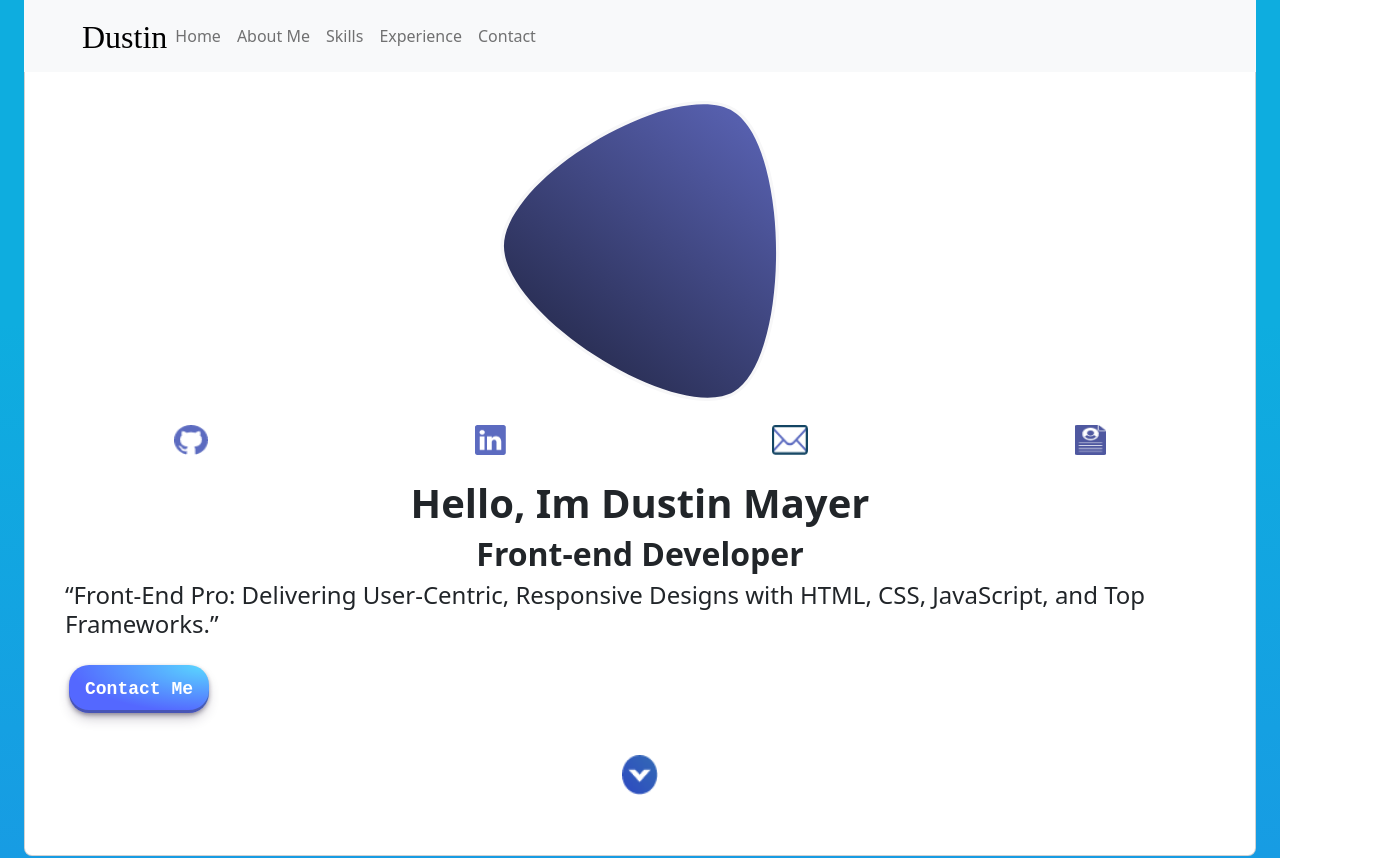
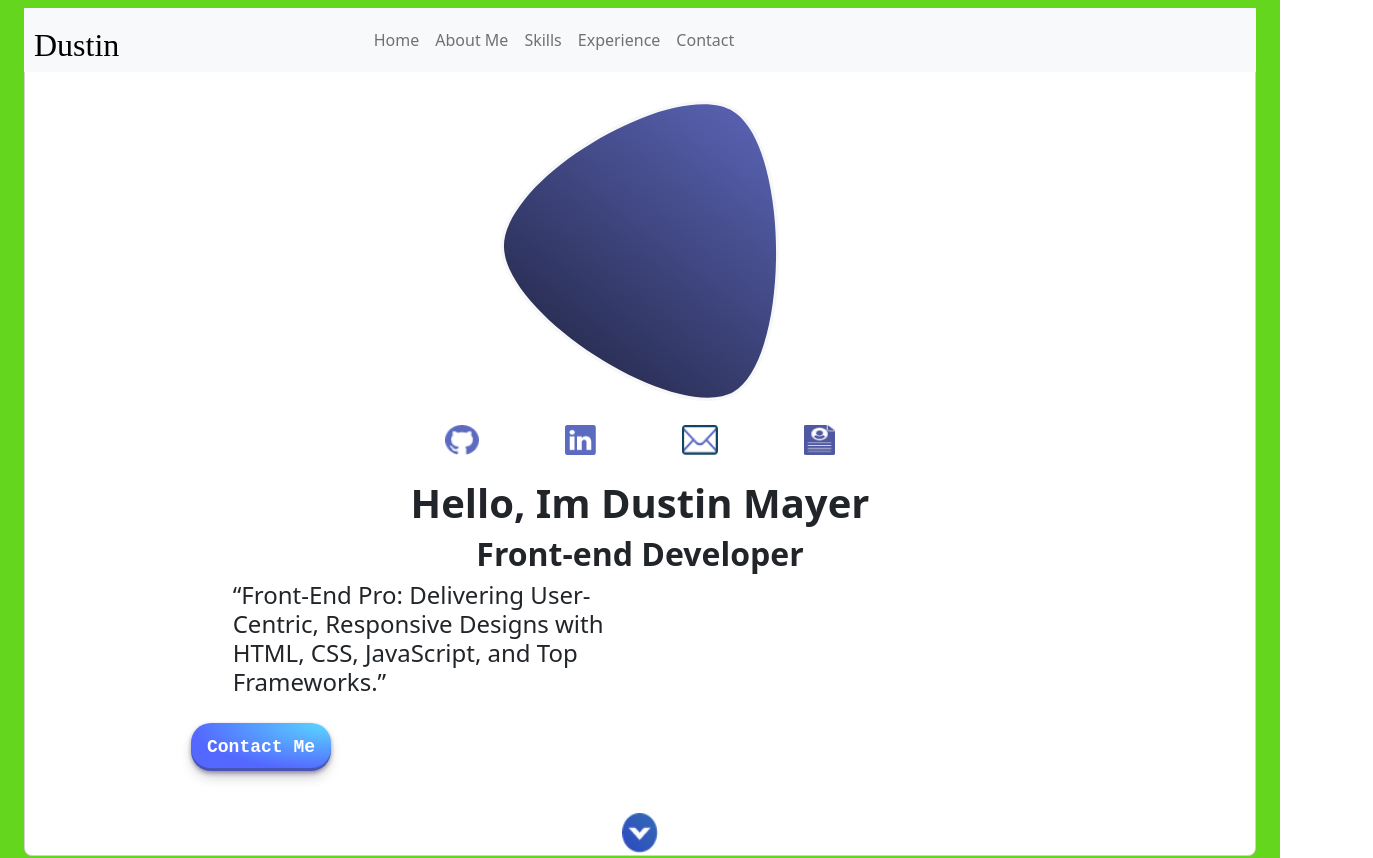
Before and after one commit to maye0085/portfolio, a React (Create React App) app: page / in a window 1280 px wide. Shown: the top 858 px of the page, 1373 px wide, since content can reach past the window. Built offline with nearby package versions, Linux system fonts and the light colour scheme.

Commit message:
css changes

```diff
--- a/src/App.css
+++ b/src/App.css
@@ -1,18 +1,33 @@
+/* Extra small devices (portrait phones, less than 576px) */
+/* No media query since this is the default in Bootstrap */
 
-.webBackground{
-  background: rgb(83,45,253);
-  background: linear-gradient(0deg, rgba(83,45,253,1) 6%, rgba(14,173,223,1) 93%);
+.descHome {
+  width: 420px;
+  display: flex;
+  margin-left: 8%;
+}
+
+.webBackground {
+  background: rgb(54,16,227);
+  background: linear-gradient(0deg, rgba(54,16,227,1) 1%, rgba(14,173,223,1) 93%);
   height: 100%;
 }
 
-.introCard{
+.introCard {
   border-radius: 25% !important;
 }
 
-.dustinHeader{
+.descHome {
+width: auto;
+  margin-left: 10%;
+}
+
+.dustinHeader {
   padding-top: 10px;
   font-family: Didot;
   color: black;
+  margin-left: 10px;
+
   /* font-size: 24px; */
 }
 
@@ -25,7 +40,6 @@
   /* height: 500px; */
 }
 
-
 .button-29 {
   align-items: center;
   top: 18px;
@@ -33,15 +47,20 @@
   width: 140px;
   height: 200px;
   appearance: none;
-  background-image: radial-gradient(100% 100% at 100% 0, #5adaff 0, #5468ff 100%);
+  background-image: radial-gradient(
+    100% 100% at 100% 0,
+    #5adaff 0,
+    #5468ff 100%
+  );
   border: 0;
   border-radius: 20px;
-  box-shadow: rgba(45, 35, 66, .4) 0 2px 4px,rgba(45, 35, 66, .3) 0 7px 13px -3px,rgba(58, 65, 111, .5) 0 -3px 0 inset;
+  box-shadow: rgba(45, 35, 66, 0.4) 0 2px 4px,
+    rgba(45, 35, 66, 0.3) 0 7px 13px -3px, rgba(58, 65, 111, 0.5) 0 -3px 0 inset;
   box-sizing: border-box;
   color: white;
   cursor: pointer;
   display: inline-flex;
-  font-family: "Didot",monospace;
+  font-family: "Didot", monospace;
   font-weight: 900;
   height: 48px;
   justify-content: center;
@@ -53,21 +72,23 @@
   position: relative;
   text-align: left;
   text-decoration: none;
-  transition: box-shadow .15s,transform .15s;
+  transition: box-shadow 0.15s, transform 0.15s;
   user-select: none;
   -webkit-user-select: none;
   touch-action: manipulation;
   white-space: nowrap;
-  will-change: box-shadow,transform;
+  will-change: box-shadow, transform;
   font-size: 18px;
 }
 
 .button-29:focus {
-  box-shadow: #3c4fe0 0 0 0 1.5px inset, rgba(45, 35, 66, .4) 0 2px 4px, rgba(45, 35, 66, .3) 0 7px 13px -3px, #3c4fe0 0 -3px 0 inset;
+  box-shadow: #3c4fe0 0 0 0 1.5px inset, rgba(45, 35, 66, 0.4) 0 2px 4px,
+    rgba(45, 35, 66, 0.3) 0 7px 13px -3px, #3c4fe0 0 -3px 0 inset;
 }
 
 .button-29:hover {
-  box-shadow: rgba(45, 35, 66, .4) 0 4px 8px, rgba(45, 35, 66, .3) 0 7px 13px -3px, #3c4fe0 0 -3px 0 inset;
+  box-shadow: rgba(45, 35, 66, 0.4) 0 4px 8px,
+    rgba(45, 35, 66, 0.3) 0 7px 13px -3px, #3c4fe0 0 -3px 0 inset;
   transform: translateY(-2px);
 }
 
@@ -75,3 +96,55 @@
   box-shadow: #3c4fe0 0 3px 7px inset;
   transform: translateY(2px);
 }
+
+/* Small devices (landscape phones, 576px and up) */
+@media (min-width: 576px) {
+  .webBackground {
+    background: rgb(201, 46, 106);
+    height: 100%;
+  }
+
+  .dustinHeader {
+    padding-top: 10px;
+    font-family: Didot;
+    color: black;
+    /* font-size: 24px; */
+    margin: 0;
+    margin-right: 20%;
+    margin-left: 10px;
+  }
+
+
+
+
+
+  .iconRow {
+    width: 500px !important;
+  }
+
+  .descHome {
+    width: 440px;
+    display: flex;
+    margin-left: 16%;
+  }
+
+  .contactButton {
+    margin-left: 20%;
+  }
+}
+
+/* Medium devices (tablets, 768px and up) */
+@media (min-width: 768px) {
+  .webBackground {
+    background: rgb(101, 214, 30);
+    height: 100%;
+  }
+}
+
+/* Large devices (desktops, 992px and up) */
+@media (min-width: 992px) {
+}
+
+/* Extra large devices (large desktops, 1200px and up) */
+@media (min-width: 1200px) {
+}
--- a/src/App.js
+++ b/src/App.js
@@ -24,25 +24,19 @@ function App() {
   return (
     <div className="webBackground">
       <div className=" p-4">
-          <div class="fixed-top mx-4">
-
-          <Navbar bg="light" expand="lg">
-            <Container>
-              <h2 class="dustinHeader font-family-Didot">Dustin</h2>
-              <Navbar.Toggle aria-controls="basic-navbar-nav" />
-              <Navbar.Collapse id="basic-navbar-nav">
-                <Nav className="me-auto sticky-top justify-content-end">
+        <div class="fixed-top mx-4  mt-2 ">
+          <Navbar bg="light" expand="sm">
+            <h2 class="dustinHeader font-family-Didot ">Dustin</h2>
+            <Navbar.Toggle aria-controls="basic-navbar-nav " />
+            <Navbar.Collapse id="basic-navbar-nav dustinHeader  ">
+              <Nav className=" sticky-top  ">
                 <Nav.Link href="#home">Home</Nav.Link>
                 <Nav.Link href="#link">About Me</Nav.Link>
                 <Nav.Link href="#link">Skills</Nav.Link>
                 <Nav.Link href="#link">Experience</Nav.Link>
                 <Nav.Link href="#link">Contact</Nav.Link>
-
-
-
               </Nav>
             </Navbar.Collapse>
-            </Container>
           </Navbar>
         </div>
         <div class="card rounded-3">
@@ -85,7 +79,7 @@ function App() {
               </svg>
 
               {/* Content here */}
-              <div class="row justify-content-around mt-4">
+              <div class="row justify-content-around mt-4  iconRow ">
                 <img
                   src={GithubHome}
                   style={{
@@ -121,19 +115,21 @@ function App() {
               </div>
 
               {/* Content here */}
-              <div class="mt-4">
-                <h1 class="row justify-content-center fw-bold">
+              <div class="">
+                <h1 class="row justify-content-center fw-bold mt-4">
                   Hello, Im Dustin Mayer
                 </h1>
                 <h2 class="row justify-content-center fw-bold">
                   Front-end Developer
                 </h2>
-                <h4 class="row justify-content-center mt-2 mx-4">
+                <div class="descHome">
+                  <h4 class="">
                     “Front-End Pro: Delivering User-Centric, Responsive Designs
                     with HTML, CSS, JavaScript, and Top Frameworks.”
                   </h4>
                 </div>
-              <div>
+              </div>
+              <div class="contactButton">
                 <button class="button-29">Contact Me</button>
               </div>
             </div>
```
Lines whose indentation alone changed are shown as unchanged.
